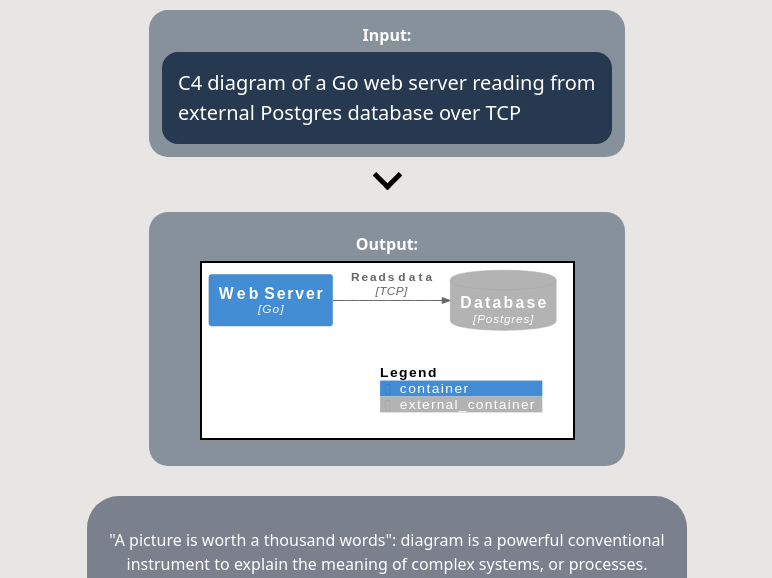
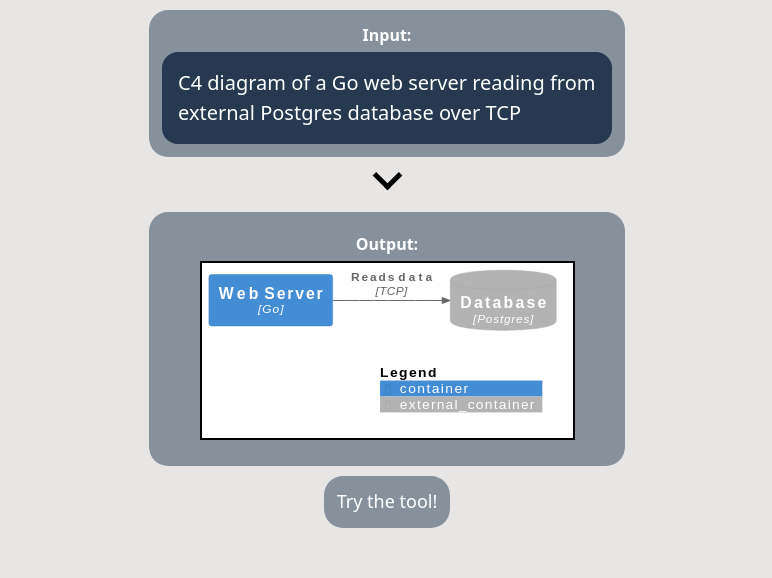
Before and after one commit to kislerdm/diagramastext, a plain HTML site: page public/index.html in a window 1280 px wide. Shown: the part 222-800 px from the top of the page, without its empty margins (253-1025 px from the left). Drawn offline with Linux system fonts and the light colour scheme.

Commit message:
feat(lp): add try button mock.
Signed-off-by: Dmitry Kisler <admin@dkisler.com>

```diff
--- a/public/index.html
+++ b/public/index.html
@@ -144,6 +144,13 @@
             }
         }
 
+        #btn-try {
+            color: white;
+            font-size: large;
+            margin-top: 10px;
+            margin-bottom: 30px;
+        }
+
     </style>
 </head>
 <body>
@@ -269,7 +276,7 @@
     </div>
 </div>
 
-
+<div class="box" id="btn-try" onclick=tryLogic()>Try the tool!</div>
 
 <div class="bubble">
     <p>"A picture is worth a thousand words": diagram is a powerful conventional instrument to explain the
@@ -334,5 +341,11 @@
     diagramastext.dev &copy; 2023
 </footer>
 
+<script>
+    function tryLogic() {
+
+    }
+</script>
+
 </body>
 </html>
```
